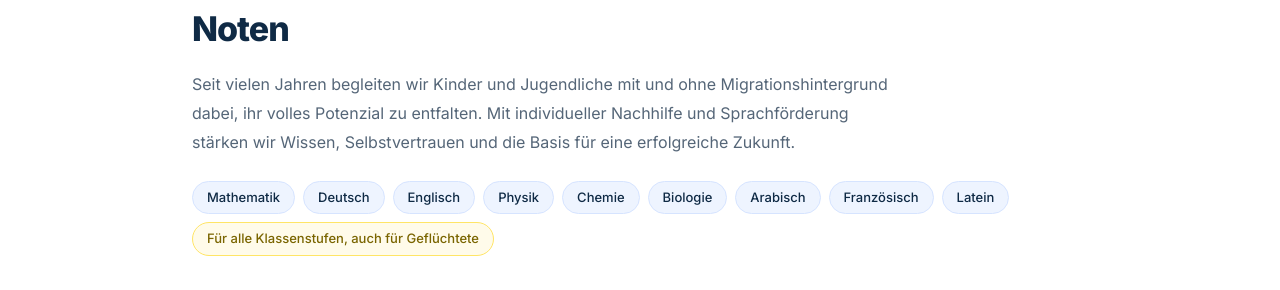
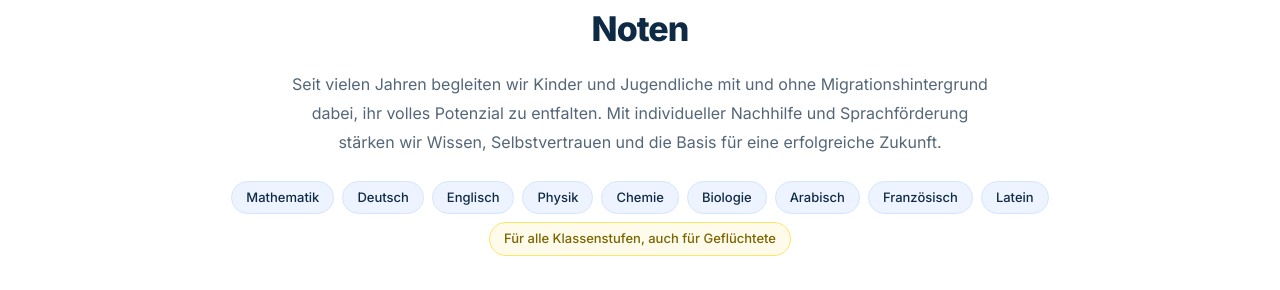
Before and after one commit to Lern-hoch-zwei/lern2-website, a Next.js app: page / in a window 1280 px wide. Shown: the part 1514-1804 px from the top of the page. Built offline with nearby package versions, Linux system fonts and the light colour scheme; grey boxes are pictures that could not be loaded.

Commit message:
Update page.tsx

```diff
--- a/app/page.tsx
+++ b/app/page.tsx
@@ -142,13 +142,13 @@ export default function Home() {
       </section>
 
       {/* ÜBER UNS */}
-      <section className="section-pad" style={{ maxWidth: '960px', margin: '0 auto', padding: '72px 32px' }}>
+      <section className="section-pad" style={{ maxWidth: '960px', margin: '0 auto', padding: '72px 32px', textAlign: 'center' }}>
         <p style={{ fontSize: '12px', color: '#3A86FF', letterSpacing: '2px', textTransform: 'uppercase', marginBottom: '12px', fontWeight: '600' }}>Über uns</p>
         <h2 style={{ fontSize: 'clamp(22px, 3vw, 34px)', fontWeight: '800', letterSpacing: '-1px', marginBottom: '16px', color: '#0F2A45' }}>Wir unterstützen Schüler auf dem Weg zu besseren Noten</h2>
-        <p style={{ fontSize: '16px', color: '#556678', lineHeight: '1.8', marginBottom: '24px', maxWidth: '700px' }}>
+        <p style={{ fontSize: '16px', color: '#556678', lineHeight: '1.8', margin: '0 auto 24px', maxWidth: '700px' }}>
           Seit vielen Jahren begleiten wir Kinder und Jugendliche mit und ohne Migrationshintergrund dabei, ihr volles Potenzial zu entfalten. Mit individueller Nachhilfe und Sprachförderung stärken wir Wissen, Selbstvertrauen und die Basis für eine erfolgreiche Zukunft.
         </p>
-        <div style={{ display: 'flex', flexWrap: 'wrap', gap: '8px', marginBottom: '36px' }}>
+        <div style={{ display: 'flex', flexWrap: 'wrap', gap: '8px', marginBottom: '36px', justifyContent: 'center' }}>
           {['Mathematik', 'Deutsch', 'Englisch', 'Physik', 'Chemie', 'Biologie', 'Arabisch', 'Französisch', 'Latein'].map(f => (
             <span key={f} style={{ backgroundColor: '#EEF4FF', color: '#0F2A45', border: '1px solid #D6E4FF', padding: '6px 14px', borderRadius: '20px', fontSize: '13px', fontWeight: '500' }}>{f}</span>
           ))}
```
